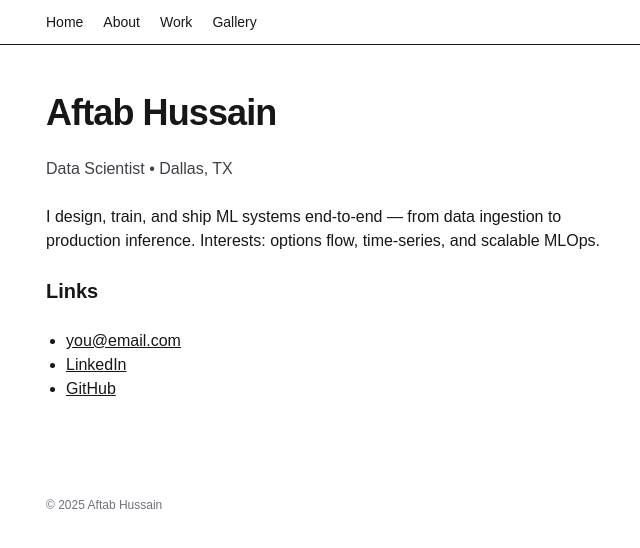
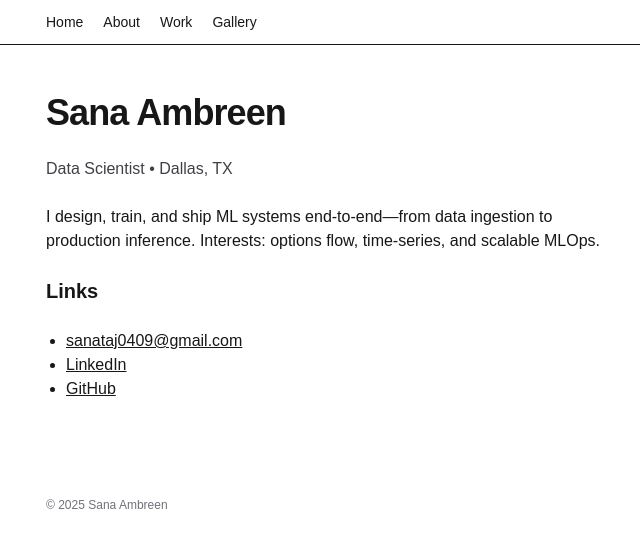
Before and after one commit to sana0409-ai/simple-portfolio, a Next.js app: page / in a window 1280 px wide. Shown: the top 548 px of the page, without its empty margins (274-914 px from the left). Built offline with nearby package versions, Linux system fonts and the light colour scheme.

Commit message:
update: Sana name + links

```diff
--- a/src/app/layout.tsx
+++ b/src/app/layout.tsx
@@ -1,9 +1,9 @@
 import "./globals.css";
 import type { Metadata } from "next";
-import Link from "next/link"; // ✅ import Link
+import Link from "next/link";
 
 export const metadata: Metadata = {
-  title: "Aftab Hussain",
+  title: "Sana Ambreen",
   description: "Data Scientist • Dallas, TX",
 };
 
@@ -23,7 +23,7 @@ function Header() {
 function Footer() {
   return (
     <footer className="mx-auto max-w-2xl px-4 py-12 text-xs text-zinc-500">
-      © {new Date().getFullYear()} Aftab Hussain
+      © {new Date().getFullYear()} Sana Ambreen
     </footer>
   );
 }
--- a/src/app/page.tsx
+++ b/src/app/page.tsx
@@ -1,18 +1,40 @@
 export default function Home() {
   return (
     <section className="space-y-6">
-      <h1 className="text-4xl font-bold tracking-tight">Aftab Hussain</h1>
+      <h1 className="text-4xl font-bold tracking-tight">Sana Ambreen</h1>
       <p className="text-zinc-700">Data Scientist • Dallas, TX</p>
       <p className="max-w-prose">
-        I design, train, and ship ML systems end-to-end — from data ingestion to production inference.
+        I design, train, and ship ML systems end-to-end—from data ingestion to production inference.
         Interests: options flow, time-series, and scalable MLOps.
       </p>
 
       <h2 className="text-xl font-semibold">Links</h2>
       <ul className="list-disc pl-5">
-        <li><a className="underline" href="mailto:you@email.com">you@email.com</a></li>
-        <li><a className="underline" href="https://www.linkedin.com/in/yourhandle">LinkedIn</a></li>
-        <li><a className="underline" href="https://github.com/yourhandle">GitHub</a></li>
+        <li>
+          <a className="underline" href="mailto:sanataj0409@gmail.com">
+            sanataj0409@gmail.com
+          </a>
+        </li>
+        <li>
+          <a
+            className="underline"
+            href="https://www.linkedin.com/in/sana-ambreen-383433356/"
+            target="_blank"
+            rel="noreferrer"
+          >
+            LinkedIn
+          </a>
+        </li>
+        <li>
+          <a
+            className="underline"
+            href="https://github.com/sana0409-ai"
+            target="_blank"
+            rel="noreferrer"
+          >
+            GitHub
+          </a>
+        </li>
       </ul>
     </section>
   );
```
